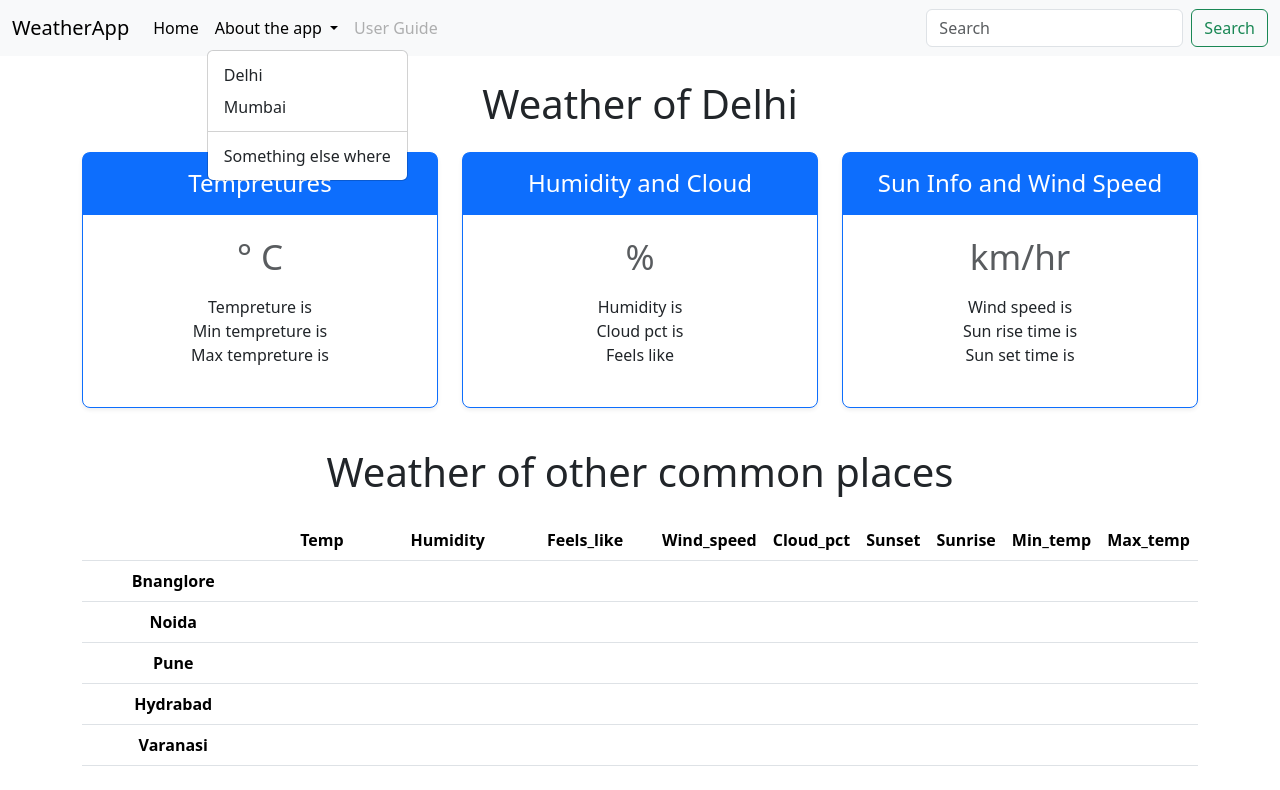
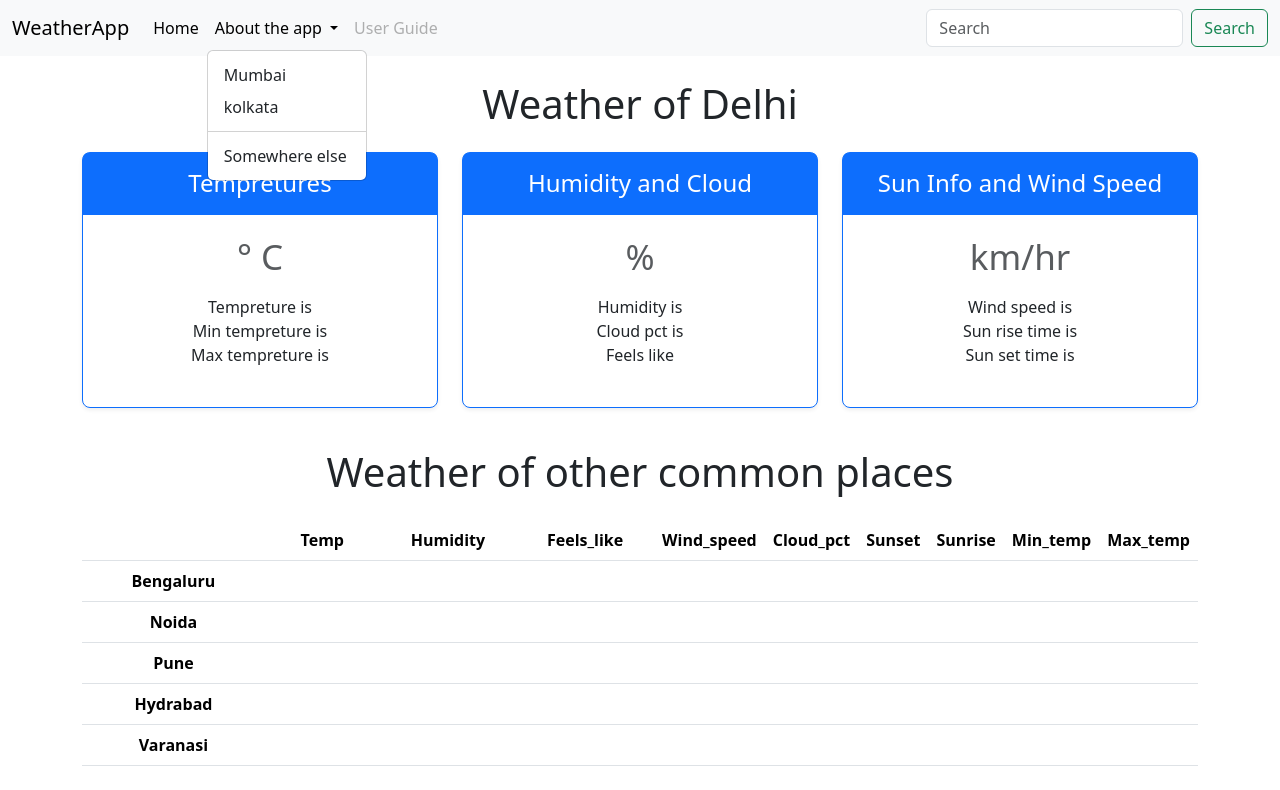
Before and after one commit to Amanchaubey026/WeatherWebApp, a plain HTML site: page index.html in a window 1280 px wide. Both pictures are taken after a click on the button "About the app". Drawn offline with nearby package versions, Linux system fonts and the light colour scheme; no server answers.

Commit message:
corrected few spelling mistakes.

```diff
--- a/index.html
+++ b/index.html
@@ -14,7 +14,7 @@
   <body img src="img.jpg" height: 100vh >
     <nav class="navbar navbar-expand-lg bg-body-tertiary">
       <div class="container-fluid">
-        <a class="navbar-brand" href="#">WeatherApp</a>
+        <a class="navbar-brand" href="./index.html">WeatherApp</a>
         <button
           class="navbar-toggler"
           type="button"
@@ -29,7 +29,7 @@
         <div class="collapse navbar-collapse" id="navbarSupportedContent">
           <ul class="navbar-nav me-auto mb-2 mb-lg-0">
             <li class="nav-item">
-              <a class="nav-link active" aria-current="page" href="#">Home</a>
+              <a class="nav-link active" aria-current="page" href="./index.html">Home</a>
             </li>
             <li class="nav-item dropdown">
               <a
@@ -42,11 +42,11 @@
                 About the app
               </a>
               <ul class="dropdown-menu">
-                <li><a class="dropdown-item" href="#">Delhi</a></li>
-                <li><a class="dropdown-item" href="#">Mumbai</a></li>
+                <li><a class="dropdown-item" href="./index.html">Mumbai</a></li>
+                <li><a class="dropdown-item" href="./index.html">kolkata</a></li>
                 <li><hr class="dropdown-divider" /></li>
                 <li>
-                  <a class="dropdown-item" href="#">Something else where</a>
+                  <a class="dropdown-item" href="./index.html">Somewhere else</a>
                 </li>
               </ul>
             </li>
@@ -154,7 +154,7 @@
             </thead>
             <tbody>
               <tr class="banglore">
-                <th scope="row"  id="banglore" >Bnanglore</th>
+                <th scope="row"  id="banglore" >Bengaluru</th>
                 <td ><span class="temp3"></span></td>
                 <td ><span class="humidity3"></span></td>
                 <td ><span class="feels_like3"></span></td>
--- a/script.js
+++ b/script.js
@@ -27,7 +27,6 @@ async function getWeather(city) {
     max_temp.innerHTML = data.max_temp;
     wind_speed.innerHTML = data.wind_speed;
     wind_speed2.innerHTML = data.wind_speed;
-    // wind_degrees.innerHTML = data.wind_degrees;
     sunrise.innerHTML = data.sunrise;
     sunset.innerHTML = data.sunset;
   } catch (error) {
```
